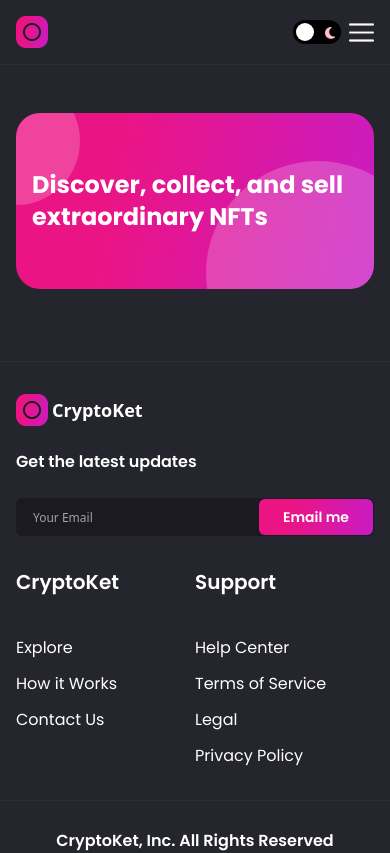
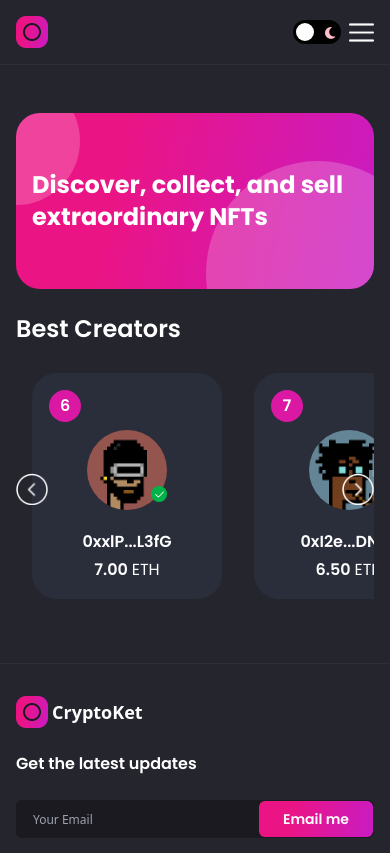
Before and after one commit to emvnoxl/kryptokat_nft_marketplace, a Next.js app: page / in a window 390 px wide. Shown: the top 853 px of the page. Built offline with nearby package versions, Linux system fonts and the light colour scheme.

Commit message:
Added top sellers section

```diff
--- /dev/null
+++ b/components/CreatorCard.jsx
@@ -0,0 +1,40 @@
+import React from 'react';
+import Image from 'next/image';
+
+import images from '../assets';
+
+const CreatorCard = ({ rank, creatorImage, creatorName, creatorEths }) => (
+  <div className="min-w-190 minlg:min-w-240 dark:bg-nft-black-3 bg-white border dark:border-nft-black-3 border-nft-gray-1 rounded-3xl flex flex-col p-4 m-4">
+    <div className="w-8 h-8 minlg:w-10 minlg:h-10 bg-nft-red-violet flexCenter rounded-full">
+      <p className="font-poppins text-white font-semibold text-base minlg:text-lg">{rank}</p>
+    </div>
+
+    <div className="my-2 flex justify-center">
+      <div className="relative w-20 h-20 minlg:w-28 minlg:h-28">
+        <Image
+          src={creatorImage}
+          layout="fill"
+          objectFit="cover"
+          alt="creatorName"
+          className="rounded-full"
+        />
+        <div className="absolute w-4 h-4 minlg:w-7 minlg:h-7 bottom-2 right-0">
+          <Image
+            src={images.tick}
+            layout="fill"
+            objectFit="contain"
+            alt="tick"
+          />
+        </div>
+      </div>
+    </div>
+
+    <div className="mt-3 minlg:mt-7 text-center flexCenter flex-col">
+      <p className="font-poppins dark:text-white text-nft-black-1 font-semibold text-base">{creatorName}</p>
+      <p className="mt-1 font-poppins dark:text-white text-nft-black-1 font-semibold text-base">{creatorEths.toFixed(2)} <span className="font-normal">ETH</span></p>
+    </div>
+
+  </div>
+);
+
+export default CreatorCard;
--- a/components/index.js
+++ b/components/index.js
@@ -2,5 +2,6 @@
 import Footer from './Footer';
 import Button from './Button';
 import Banner from './Banner';
+import CreatorCard from './CreatorCard';
 
-export { Navbar, Footer, Button, Banner };
+export { Navbar, Footer, Button, Banner, CreatorCard };
--- a/pages/index.js
+++ b/pages/index.js
@@ -1,6 +1,50 @@
-import { Banner } from '../components';
+import { useState, useEffect, useRef } from 'react';
+import Image from 'next/image';
+import { useTheme } from 'next-themes';
+import { Banner, CreatorCard } from '../components';
 
-const Home = () => (
+import images from '../assets';
+import { makeId } from '@/utils/makeId';
+
+const Home = () => {
+  const [hideButtons, sethideButtons] = useState(false);
+  const { theme } = useTheme();
+  const parentRef = useRef(null);
+  const scrollRef = useRef(null);
+
+  const handleScroll = (direction) => {
+    const { current } = scrollRef;
+
+    const scrollAmount = window.innerWidth > 1000 ? 270 : 210;
+
+    if (direction === 'left') {
+      current.scrollLeft -= scrollAmount;
+    } else {
+      current.scrollLeft += scrollAmount;
+    }
+  };
+
+  const isScrollable = () => {
+    const { current } = scrollRef;
+    const { current: parent } = parentRef;
+
+    if (current?.scrollWidth >= parent?.offsetWidth) {
+      sethideButtons(false);
+    } else {
+      sethideButtons(true);
+    }
+  };
+
+  useEffect(() => {
+    isScrollable();
+    window.addEventListener('resize', isScrollable);
+
+    return () => {
+      window.removeEventListener('resize', isScrollable);
+    };
+  });
+
+  return (
     <div className="flex justify-center sm:px-4 p-12">
       <div className="w-full minmd:w-4/5">
         <Banner
@@ -8,8 +52,39 @@
           childStyles="md:text-4xl sm:text-2xl xs=text-xl text-left"
           parentStyles="justify-start mb-6 h-72 sm:h-60 p-12 xs:p-4 xs:h-44 rounded-3xl"
         />
+
+        <div>
+          <h1 className="font-poppins dark:text-white text-nft-black-1 text-2xl minlg:text-4xl font-semibold ml-4 xs:ml-0">Best Creators</h1>
+
+          <div className="relative flex-1 max-w-full flex mt-3" ref={parentRef}>
+            <div className="flex flex-row w-max overflow-x-scroll no-scrollbar select-none" ref={scrollRef}>
+              {[6, 7, 8, 9, 10].map((i) => (
+                <CreatorCard
+                  key={`creator-${i}`}
+                  rank={i}
+                  creatorImage={images[`creator${i}`]}
+                  creatorName={`0x${makeId(3)}...${makeId(4)}`}
+                  creatorEths={10 - i * 0.5}
+                />
+              ))}
+              {!hideButtons && (
+                <>
+                  {/* Left Cursor */}
+                  <div onClick={() => handleScroll('left')} className="absolute w-8 h-8 minlg:w-12 minlg:h-12 top-45 cursor-pointer left-0">
+                    <div><Image src={images.left} layout="fill" objectFit="contain" alt="left_arrow" className={theme === 'light' && 'filter invert'} /></div>
+                  </div>
+                  {/* Right Cursor */}
+                  <div onClick={() => handleScroll('right')} className="absolute w-8 h-8 minlg:w-12 minlg:h-12 top-45 cursor-pointer right-0">
+                    <div><Image src={images.right} layout="fill" objectFit="contain" alt="left_arrow" className={theme === 'light' && 'filter invert'} /></div>
+                  </div>
+                </>
+              )}
+            </div>
+          </div>
+        </div>
       </div>
     </div>
   );
+};
 
 export default Home;
--- /dev/null
+++ b/utils/makeId.js
@@ -0,0 +1,13 @@
+export const makeId = (length) => {
+  let result = '';
+
+  const characters = 'ABCDEFGHIJKLMNOPQRSTUVWXYZabcdefghijklmnopqrstuvwxyz0123456789';
+  const charactersLength = characters.length;
+
+  for (let i = 0; i < length; i++) {
+    result += characters.charAt(Math.floor(Math.random()
+            * charactersLength));
+  }
+
+  return result;
+};
```
Lines whose indentation alone changed are shown as unchanged.
